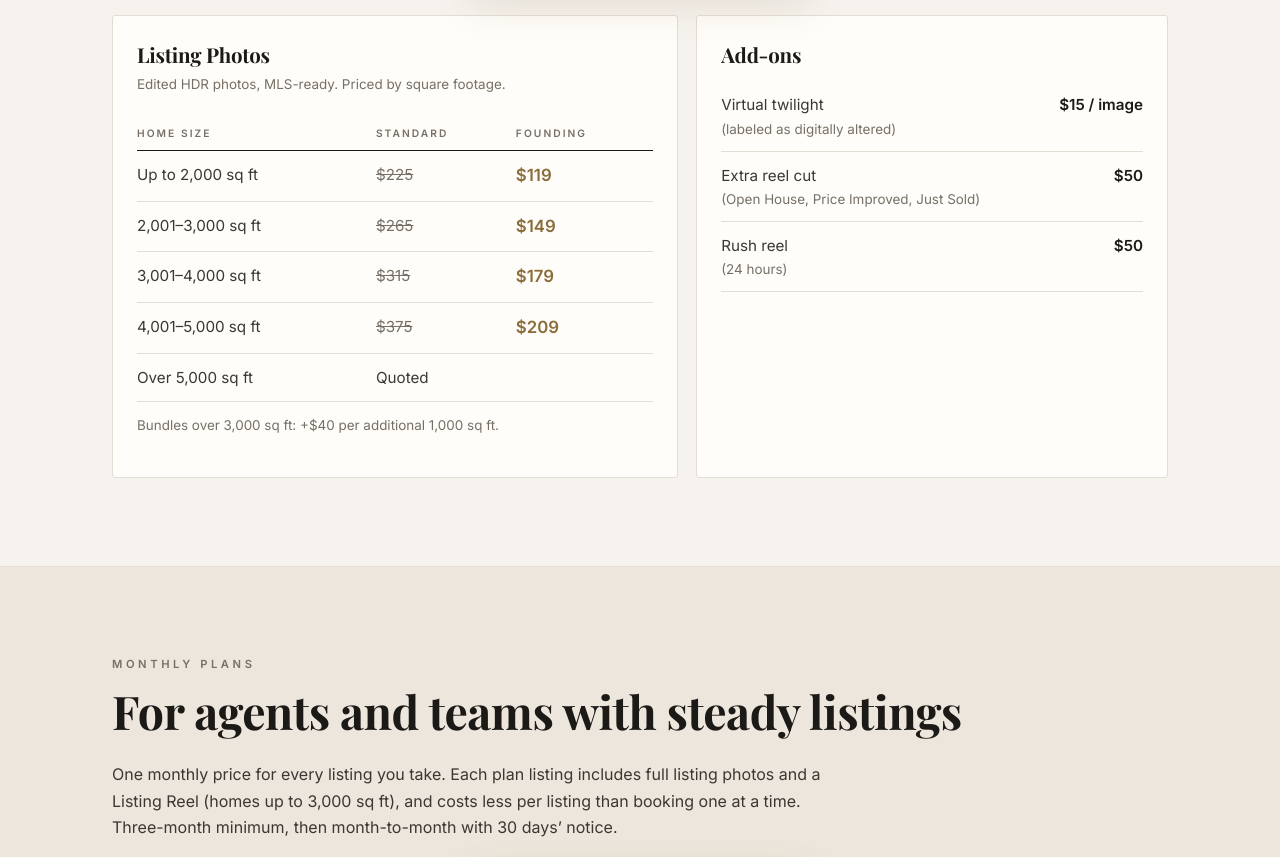
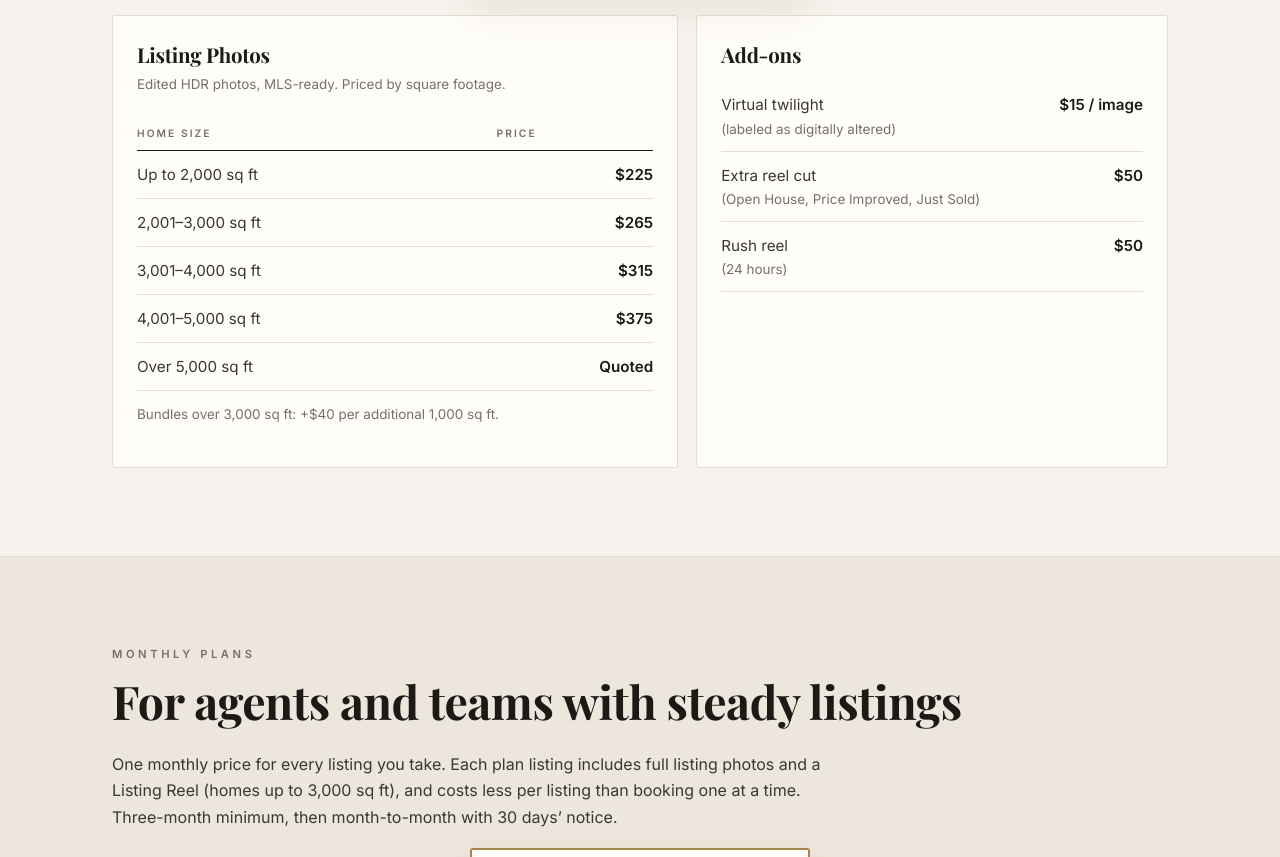
Before and after one commit to IshaanK179/nouveau-house-media, a plain HTML site: page index.html in a window 1280 px wide. Shown: the part 4862-5719 px from the top of the page. Drawn offline with nearby package versions, Linux system fonts and the light colour scheme; a web font is replaced by a local one.

Commit message:
Listing photos: remove founding discount, standard pricing from $225

```diff
--- a/index.html
+++ b/index.html
@@ -119,13 +119,13 @@
 <h3>Listing Photos</h3>
 <p class="small">Edited HDR photos, MLS-ready. Priced by square footage.</p>
 <table class="ptable">
-<thead><tr><th>Home size</th><th>Standard</th><th>Founding</th></tr></thead>
+<thead><tr><th>Home size</th><th class="r">Price</th></tr></thead>
 <tbody>
-<tr><td>Up to 2,000 sq ft</td><td><s>$225</s></td><td class="fnd">$119</td></tr>
-<tr><td>2,001&ndash;3,000 sq ft</td><td><s>$265</s></td><td class="fnd">$149</td></tr>
-<tr><td>3,001&ndash;4,000 sq ft</td><td><s>$315</s></td><td class="fnd">$179</td></tr>
-<tr><td>4,001&ndash;5,000 sq ft</td><td><s>$375</s></td><td class="fnd">$209</td></tr>
-<tr><td>Over 5,000 sq ft</td><td colspan="2">Quoted</td></tr>
+<tr><td>Up to 2,000 sq ft</td><td class="r">$225</td></tr>
+<tr><td>2,001&ndash;3,000 sq ft</td><td class="r">$265</td></tr>
+<tr><td>3,001&ndash;4,000 sq ft</td><td class="r">$315</td></tr>
+<tr><td>4,001&ndash;5,000 sq ft</td><td class="r">$375</td></tr>
+<tr><td>Over 5,000 sq ft</td><td class="r">Quoted</td></tr>
 </tbody></table>
 <p class="small">Bundles over 3,000 sq ft: +$40 per additional 1,000 sq ft.</p>
 </div>
```
